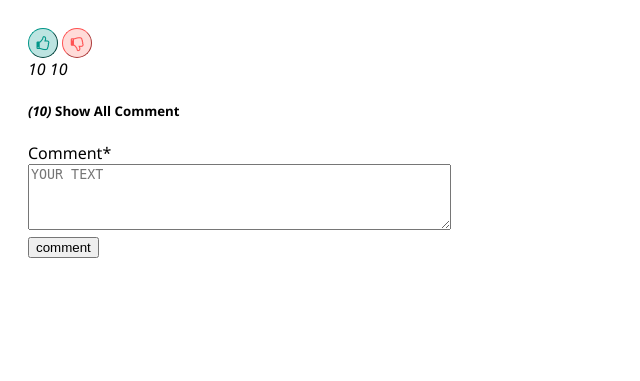
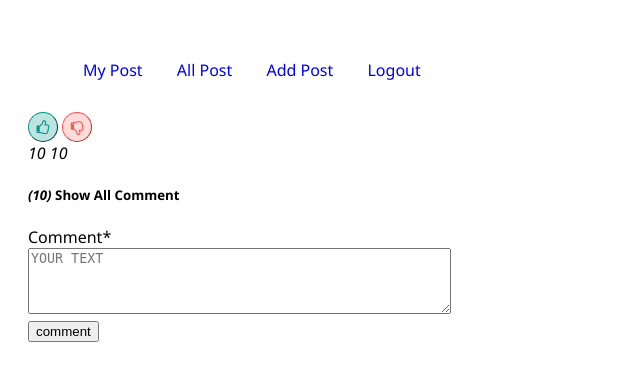
Before and after one commit to rajuraj8881/personal-blog-project, a PHP site: page /single.php in a window 1280 px wide. Shown: the top 381 px of the page, without its empty margins (0-640 px from the left). Run offline with PHP 8.4, Linux system fonts and the light colour scheme; data comes from the database, SQL or seed files in the repository; data that the repository does not hold is empty.

Commit message:
add single post menu-bar

```diff
--- a/src/single.php
+++ b/src/single.php
@@ -22,6 +22,7 @@
     <meta charset="UTF-8">
     <meta name="viewport" content="width=device-width, initial-scale=1.0">
     <title>Simgle Post</title>
+    <link rel="stylesheet" href="css/style.css">
     <link rel="stylesheet" href="https://cdnjs.cloudflare.com/ajax/libs/font-awesome/4.7.0/css/font-awesome.min.css"/>
 
     <style>
@@ -57,6 +58,11 @@
     </style>
 </head>
 <body>
+    <div class="container">
+        <div class="row">
+            <?php include'lib/menu.php'?>
+        </div>
+    </div>
     <div>
         <?php
             foreach($users as $user):
```
